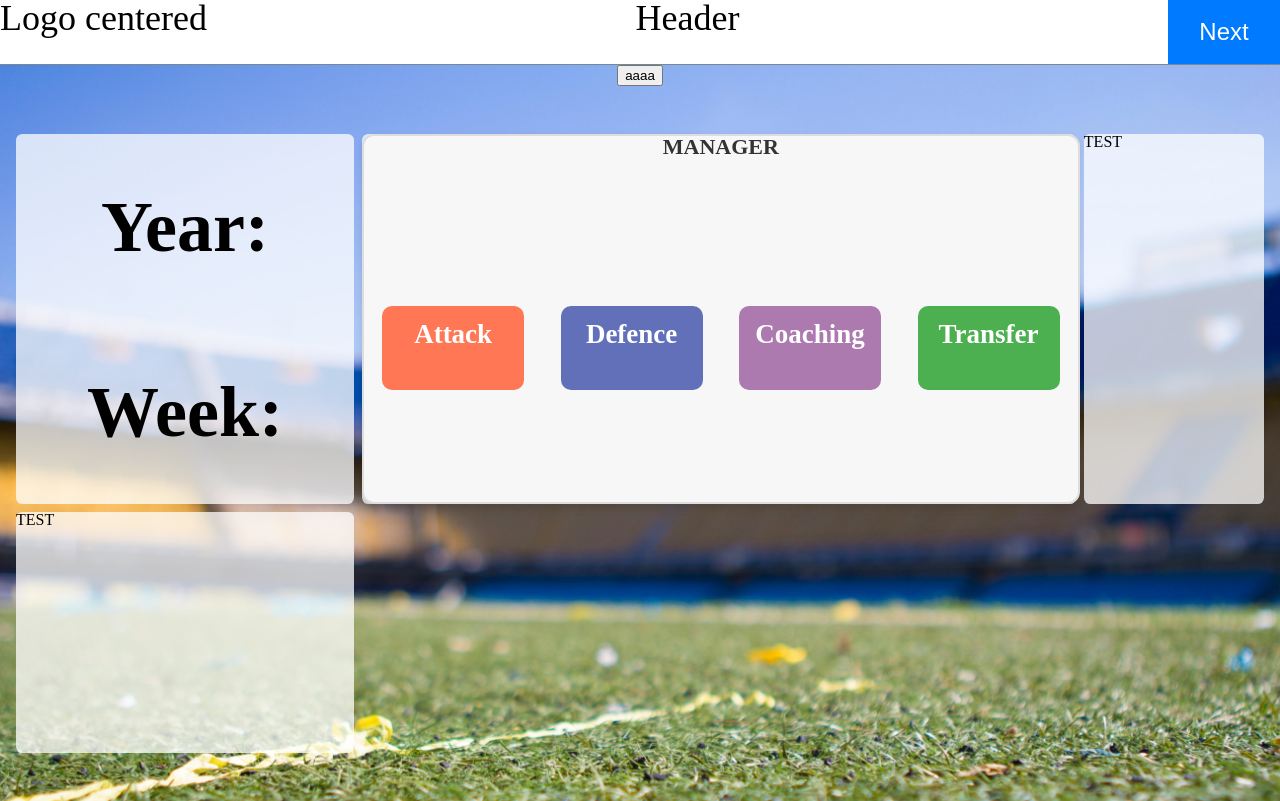
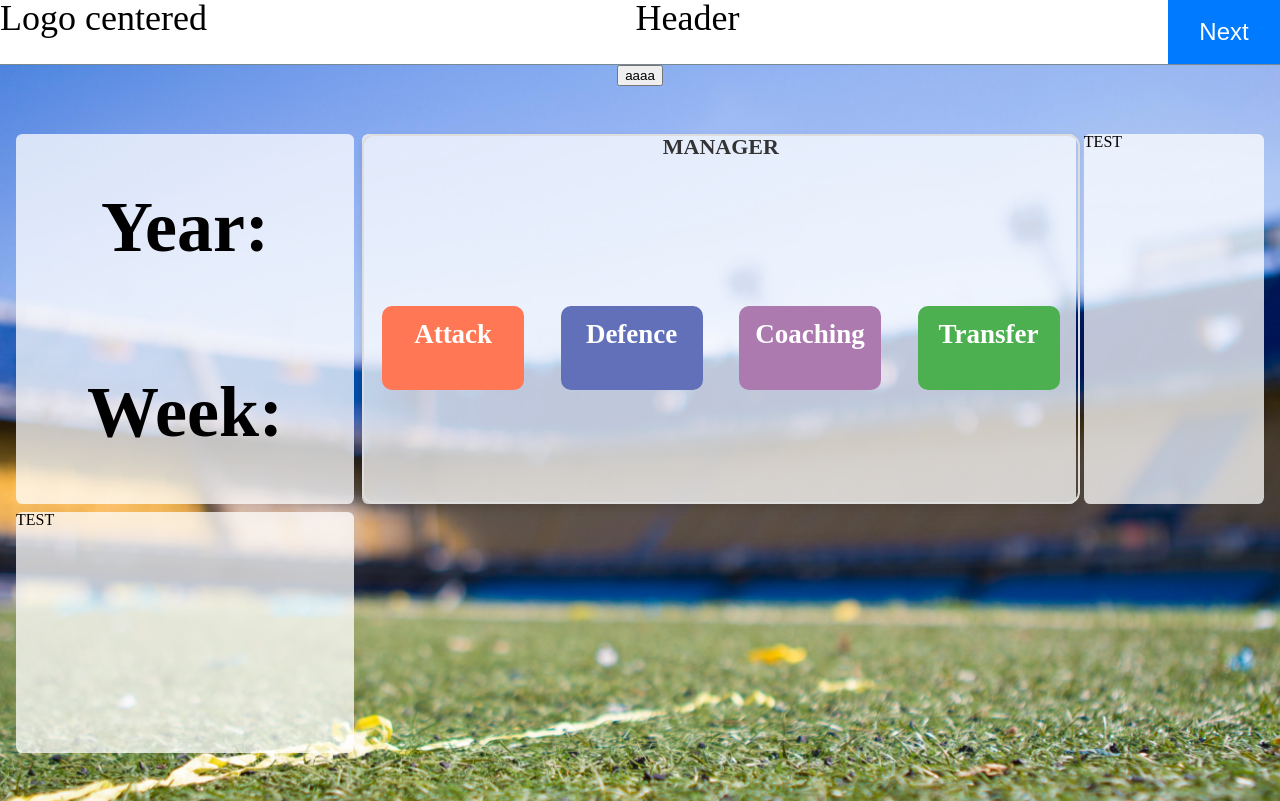
Before and after one commit to alper6161/football-destiny, a Next.js app: page / in a window 1280 px wide. Built offline with nearby package versions, Linux system fonts and the light colour scheme; no server answers; the database is empty.

Commit message:
change style

```diff
--- a/src/components/ManagerCard.js
+++ b/src/components/ManagerCard.js
@@ -27,7 +27,6 @@ const cardStyle = {
     flex: 1,
     display: 'flex',
     flexDirection: 'column',
-    backgroundColor: '#f7f7f7',
     textAlign: 'center',
     boxShadow: '0 4px 8px rgba(0, 0, 0, 0.1)',
     width: '100%'
```
